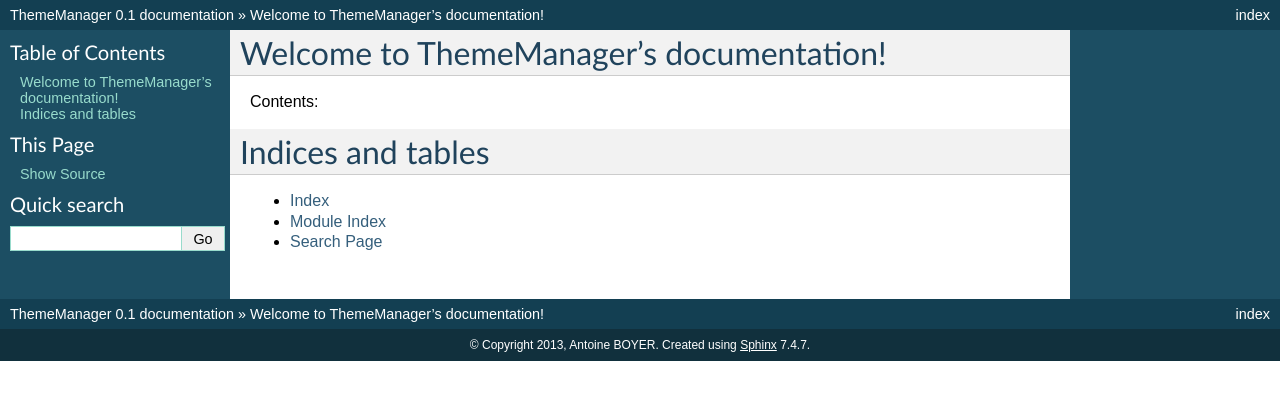
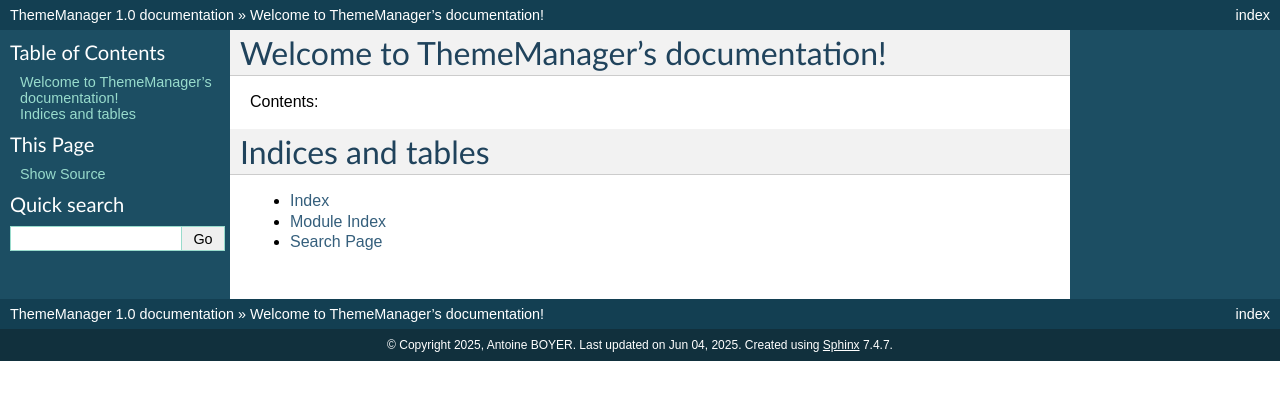
Before and after one commit to AntoElCrackito/theme_manager_QGIS_plugin, a Sphinx documentation site: the page built from help/source/index.rst, in a window 1280 px wide. Shown: the top 400 px of the page. Built offline with Sphinx 7.4.7, drawn with Linux system fonts in a browser that asks for light colours; formulas are drawn with MathJax 3.

Commit message:
Update conf.py

```diff
--- a/help/source/conf.py
+++ b/help/source/conf.py
@@ -3,13 +3,6 @@
 # ThemeManager documentation build configuration file, created by
 # sphinx-quickstart on Sun Feb 12 17:11:03 2012.
 #
-# This file is execfile()d with the current directory set to its containing dir.
-#
-# Note that not all possible configuration values are present in this
-# autogenerated file.
-#
-# All configuration values have a default; values that are commented out
-# serve to show the default.
 
 import sys, os
 
@@ -20,152 +13,31 @@
 
 # -- General configuration -----------------------------------------------------
 
-# If your documentation needs a minimal Sphinx version, state it here.
-#needs_sphinx = '1.0'
-
-# Add any Sphinx extension module names here, as strings. They can be extensions
-# coming with Sphinx (named 'sphinx.ext.*') or your custom ones.
-extensions = ['sphinx.ext.todo', 'sphinx.ext.imgmath', 'sphinx.ext.viewcode']
-
-# Add any paths that contain templates here, relative to this directory.
+extensions = ['sphinx.ext.todo',
+              'sphinx.ext.imgmath',
+              'sphinx.ext.viewcode']
 templates_path = ['_templates']
-
-# The suffix of source filenames.
 source_suffix = '.rst'
-
-# The encoding of source files.
-#source_encoding = 'utf-8-sig'
-
-# The master toctree document.
 master_doc = 'index'
 
 # General information about the project.
 project = u'ThemeManager'
-copyright = u'2013, Antoine BOYER'
+copyright = u'2025, Antoine BOYER'
 
-# The version info for the project you're documenting, acts as replacement for
-# |version| and |release|, also used in various other places throughout the
-# built documents.
-#
-# The short X.Y version.
-version = '0.1'
-# The full version, including alpha/beta/rc tags.
-release = '0.1'
+version = '1.0'
+release = '1.0'
 
-# The language for content autogenerated by Sphinx. Refer to documentation
-# for a list of supported languages.
-#language = None
-
-# There are two options for replacing |today|: either, you set today to some
-# non-false value, then it is used:
-#today = ''
-# Else, today_fmt is used as the format for a strftime call.
-#today_fmt = '%B %d, %Y'
-
-# List of patterns, relative to source directory, that match files and
-# directories to ignore when looking for source files.
 exclude_patterns = []
 
-# The reST default role (used for this markup: `text`) to use for all documents.
-#default_role = None
-
-# If true, '()' will be appended to :func: etc. cross-reference text.
-#add_function_parentheses = True
-
-# If true, the current module name will be prepended to all description
-# unit titles (such as .. function::).
-#add_TemplateModuleNames = True
-
-# If true, sectionauthor and moduleauthor directives will be shown in the
-# output. They are ignored by default.
-#show_authors = False
-
-# The name of the Pygments (syntax highlighting) style to use.
 pygments_style = 'sphinx'
-
-# A list of ignored prefixes for module index sorting.
-#modindex_common_prefix = []
-
 
 # -- Options for HTML output ---------------------------------------------------
 
-# The theme to use for HTML and HTML Help pages.  See the documentation for
-# a list of builtin themes.
 html_theme = 'default'
-
-# Theme options are theme-specific and customize the look and feel of a theme
-# further.  For a list of options available for each theme, see the
-# documentation.
-#html_theme_options = {}
-
-# Add any paths that contain custom themes here, relative to this directory.
-#html_theme_path = []
-
-# The name for this set of Sphinx documents.  If None, it defaults to
-# "<project> v<release> documentation".
-#html_title = None
-
-# A shorter title for the navigation bar.  Default is the same as html_title.
-#html_short_title = None
-
-# The name of an image file (relative to this directory) to place at the top
-# of the sidebar.
-#html_logo = None
-
-# The name of an image file (within the static path) to use as favicon of the
-# docs.  This file should be a Windows icon file (.ico) being 16x16 or 32x32
-# pixels large.
-#html_favicon = None
-
-# Add any paths that contain custom static files (such as style sheets) here,
-# relative to this directory. They are copied after the builtin static files,
-# so a file named "default.css" will overwrite the builtin "default.css".
 html_static_path = ['_static']
-
-# If not '', a 'Last updated on:' timestamp is inserted at every page bottom,
-# using the given strftime format.
-#html_last_updated_fmt = '%b %d, %Y'
-
-# If true, SmartyPants will be used to convert quotes and dashes to
-# typographically correct entities.
-#html_use_smartypants = True
-
-# Custom sidebar templates, maps document names to template names.
-#html_sidebars = {}
-
-# Additional templates that should be rendered to pages, maps page names to
-# template names.
-#html_additional_pages = {}
-
-# If false, no module index is generated.
-#html_domain_indices = True
-
-# If false, no index is generated.
-#html_use_index = True
-
-# If true, the index is split into individual pages for each letter.
-#html_split_index = False
-
-# If true, links to the reST sources are added to the pages.
-#html_show_sourcelink = True
-
-# If true, "Created using Sphinx" is shown in the HTML footer. Default is True.
-#html_show_sphinx = True
-
-# If true, "(C) Copyright ..." is shown in the HTML footer. Default is True.
-#html_show_copyright = True
-
-# If true, an OpenSearch description file will be output, and all pages will
-# contain a <link> tag referring to it.  The value of this option must be the
-# base URL from which the finished HTML is served.
-#html_use_opensearch = ''
-
-# This is the file name suffix for HTML files (e.g. ".xhtml").
-#html_file_suffix = None
-
-# Output file base name for HTML help builder.
+html_last_updated_fmt = '%b %d, %Y'
+html_use_smartypants = True
 htmlhelp_basename = 'TemplateClassdoc'
-
 
 # -- Options for LaTeX output --------------------------------------------------
 
@@ -182,29 +54,9 @@
    u'Antoine BOYER', 'manual'),
 ]
 
-# The name of an image file (relative to this directory) to place at the top of
-# the title page.
-#latex_logo = None
+latex_logo = 'icon.png'
 
-# For "manual" documents, if this is true, then toplevel headings are parts,
-# not chapters.
-#latex_use_parts = False
-
-# If true, show page references after internal links.
-#latex_show_pagerefs = False
-
-# If true, show URL addresses after external links.
-#latex_show_urls = False
-
-# Additional stuff for the LaTeX preamble.
-#latex_preamble = ''
-
-# Documents to append as an appendix to all manuals.
-#latex_appendices = []
-
-# If false, no module index is generated.
-#latex_domain_indices = True
-
+latex_preamble = 'Theme Manager est un plugin développé pour QGIS permettant de visualiser la répartition des affichages des couches par thème dans un projet QGIS. Il permet également de créer ou supprimer des thèmes.'
 
 # -- Options for manual page output --------------------------------------------
 
```
